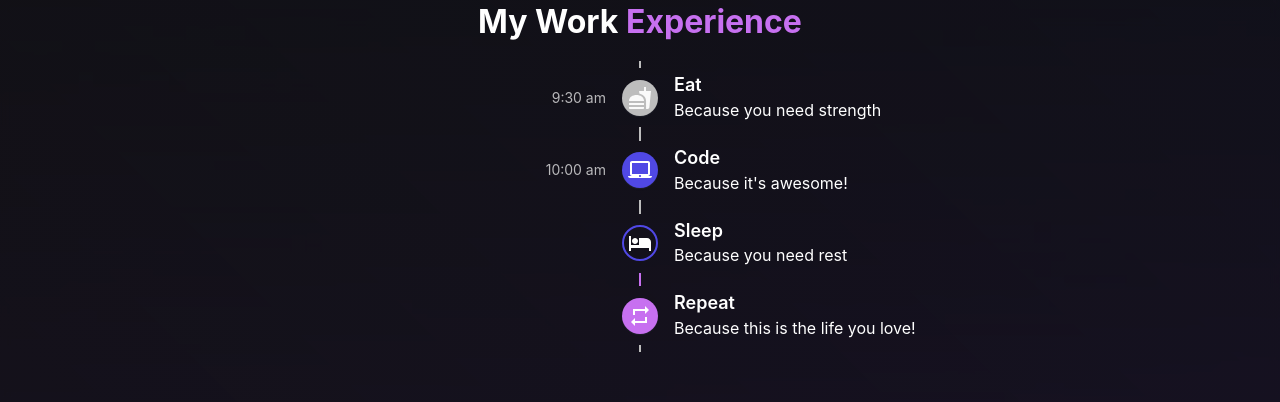
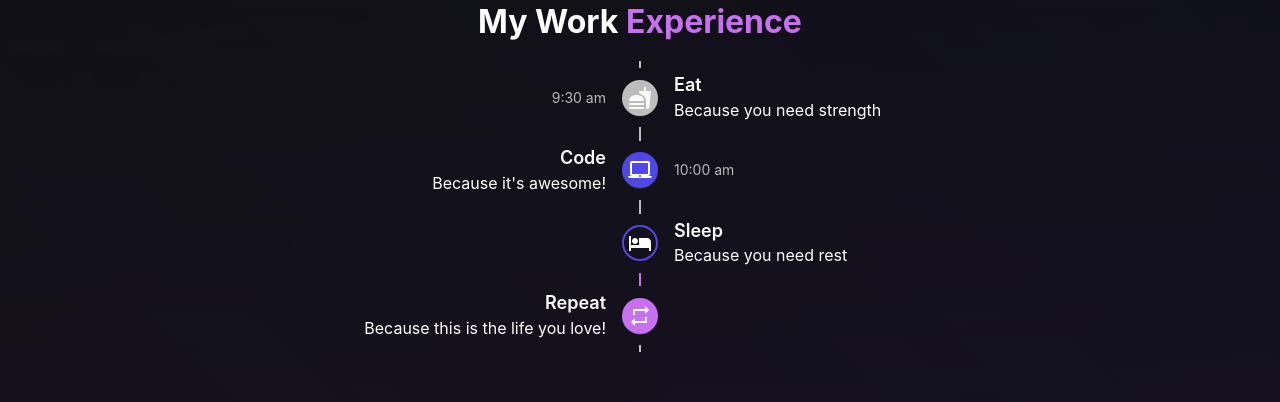
Before and after one commit to kimitaWanjohi/portfolio, a React (Vite) app: page /about in a window 1280 px wide. Shown: the part 840-1242 px from the top of the page. Built offline with nearby package versions, Linux system fonts and the light colour scheme.

Commit message:
timeline props

```diff
--- a/src/components/About/Experience.tsx
+++ b/src/components/About/Experience.tsx
@@ -4,7 +4,7 @@ import Box from '@mui/material/Box';
 import Typography from '@mui/material/Typography';
 import { styled } from '@mui/material/styles';
 
-import Timeline from '../Timeline/Timeline';
+import TimeLineWrapper from '../Timeline/TimeLineWrapper';
 
 const Span = styled('span')(({ theme }) => ({
     color: theme.palette.secondary.main,
@@ -22,7 +22,7 @@ const Experience: React.FC = () => {
             <Typography variant="h4" align="center" gutterBottom>
                 My Work <Span>Experience</Span>
             </Typography>
-            <Timeline />
+            <TimeLineWrapper />
         </Box>
     );
 };
--- a/src/components/Timeline/TimeLineWrapper.tsx
+++ b/src/components/Timeline/TimeLineWrapper.tsx
@@ -4,9 +4,9 @@ import TimeLine from './Timeline';
 
 const TimeLineWrapper: React.FC = () => {
 
-    const getTimelinePosition = ((): any => {
+    const getTimelinePosition = ((): "left" | "right" | "alternate" => {
         if (window.innerWidth < 600) {
-            return 'left';
+            return 'right';
         } else {
             return 'alternate';
         }
@@ -14,7 +14,6 @@ const TimeLineWrapper: React.FC = () => {
 
     return (
         <>
-            <div>{getTimelinePosition}</div>
             <TimeLine position={getTimelinePosition} />
         </>
     )
--- a/src/components/Timeline/Timeline.tsx
+++ b/src/components/Timeline/Timeline.tsx
@@ -17,7 +17,7 @@ import Typography from '@mui/material/Typography';
 import { useTheme } from '@mui/material/styles';
 
 interface TimeLineProps {
-    position: 'left' | 'alternate';
+    position: 'left' | 'alternate' | 'right';
 }
 
 const TimeLine: React.FC<TimeLineProps> = ({position}) =>  {
```
